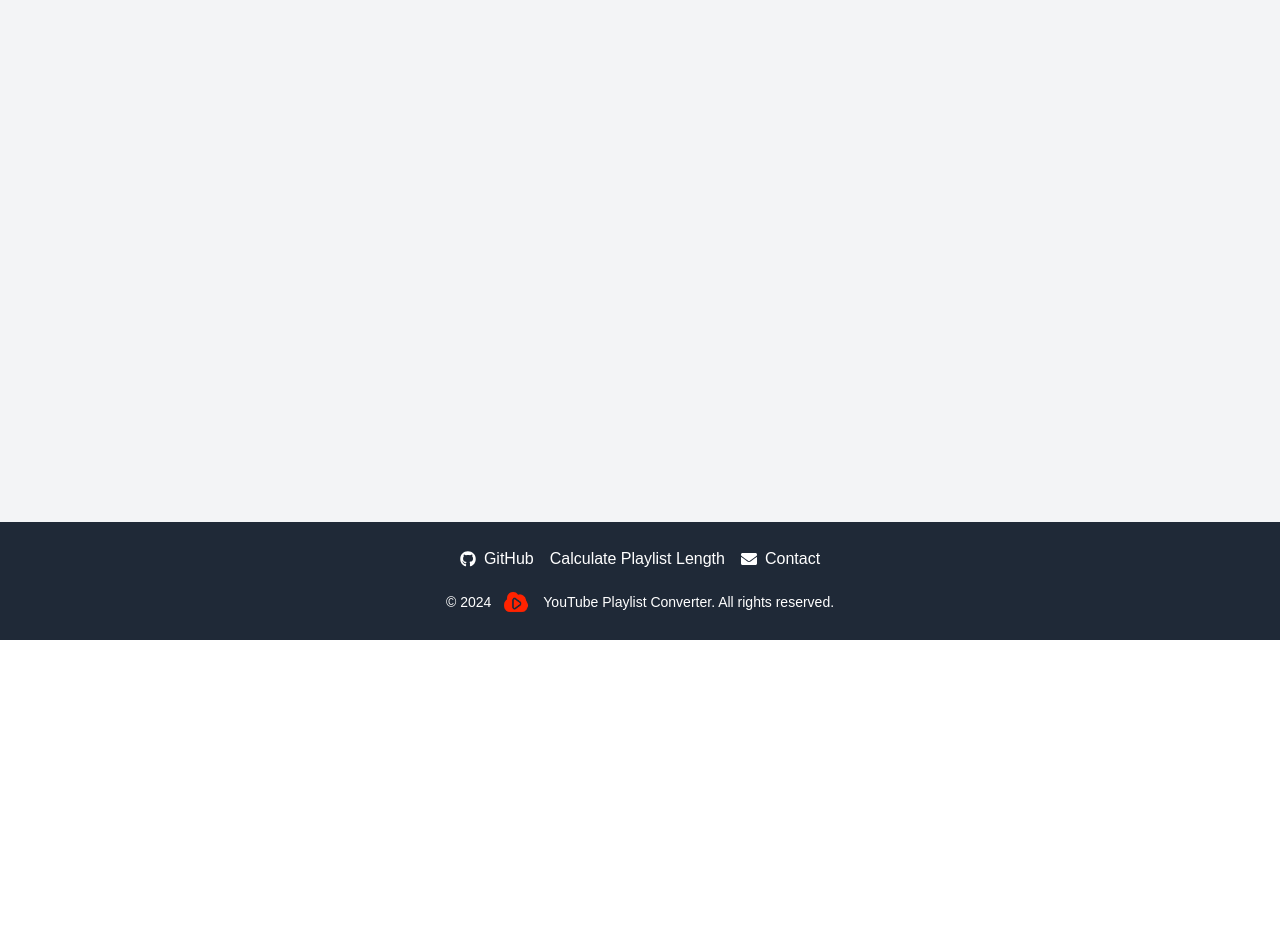
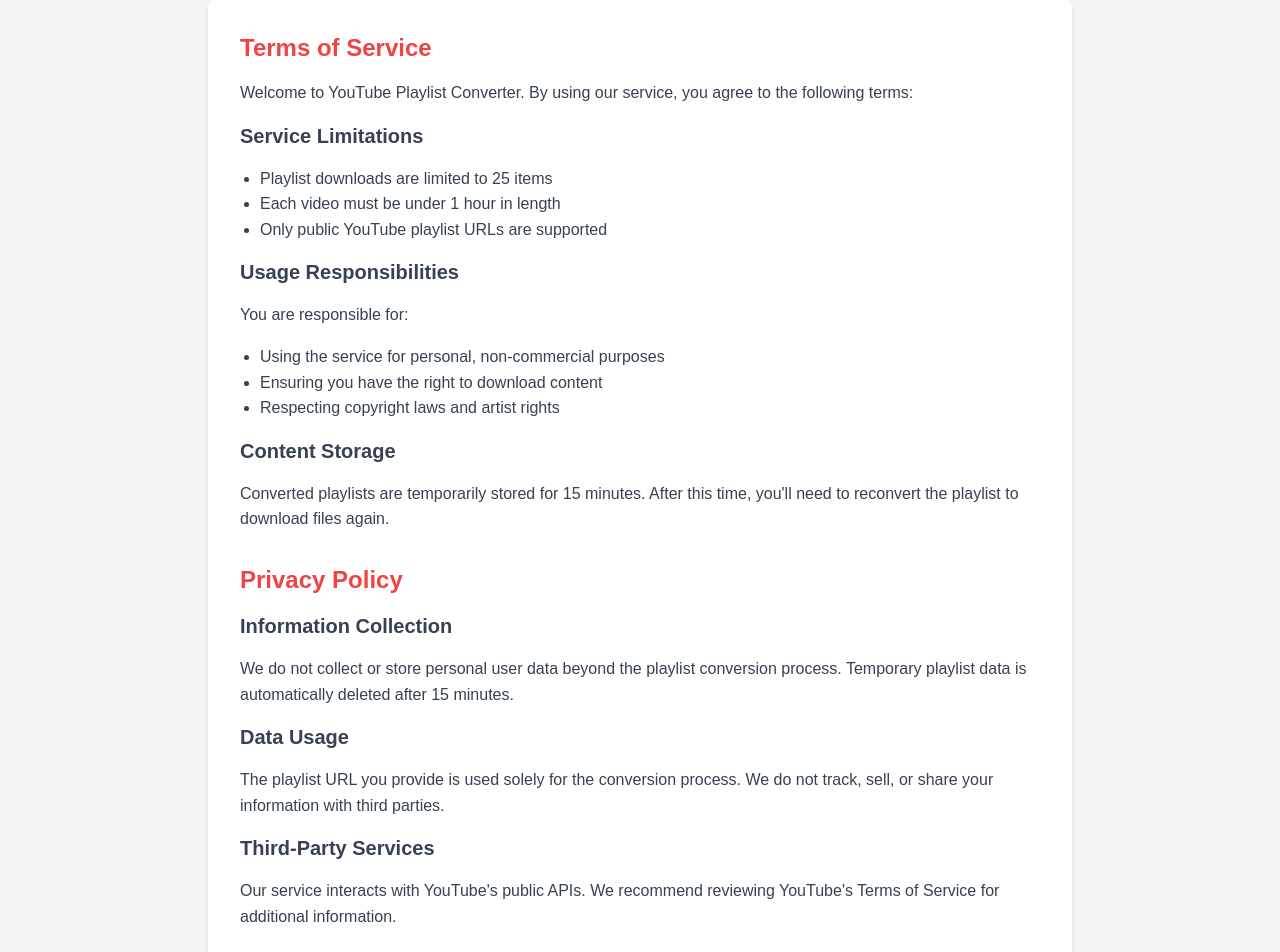
Before and after one commit to Kvnq-Poza/youtube-playlist-converter, a React (Vite) app: page /terms in a window 1280 px wide. Shown: the part 160-1112 px from the top of the page. Before the commit the page ends 800 px from the top, so only its background shows below. Built offline with nearby package versions, Linux system fonts and the light colour scheme.

Commit message:
Added Terms page

```diff
--- a/src/components/Footer.jsx
+++ b/src/components/Footer.jsx
@@ -1,11 +1,12 @@
 import React from "react";
-import { FaGithub, FaEnvelope } from "react-icons/fa";
+import { Link } from "react-router-dom";
+import { FaGithub, FaEnvelope, FaClock, FaFileContract } from "react-icons/fa";
 
 const Footer = () => {
   return (
     <footer className="bg-gray-800 text-white py-6 mt-auto">
-      <div className="container mx-auto text-center">
-        <div className="flex justify-center space-x-4 mb-4">
+      <div className="container mx-auto px-4">
+        <div className="flex flex-col sm:flex-row justify-center items-center space-y-4 sm:space-y-0 sm:space-x-4 mb-4">
           <a
             href="https://github.com/kvnq-poza"
             target="_blank"
@@ -20,7 +21,7 @@ const Footer = () => {
             rel="noopener noreferrer"
             className="hover:text-gray-300 flex items-center"
           >
-            Calculate Playlist Length
+            <FaClock className="mr-2" /> Calculate Playlist Length
           </a>
           <a
             href="mailto:contact@youtubeplaylistconverter.com"
@@ -28,16 +29,17 @@ const Footer = () => {
           >
             <FaEnvelope className="mr-2" /> Contact
           </a>
+          <Link to="/terms" className="hover:text-gray-300 flex items-center">
+            <FaFileContract className="mr-2" /> Terms & Privacy
+          </Link>
         </div>
-        <p className="text-sm flex justify-center items-center m-auto space-x-2">
-          <span>© {new Date().getFullYear()}</span>
-          <img
-            src="/logo.png"
-            alt="Youtube Playlist Converter logo"
-            className="h-7 w-9"
-          />
-          <span>YouTube Playlist Converter. All rights reserved.</span>
-        </p>
+        <div className="text-center">
+          <p className="text-sm flex flex-col sm:flex-row justify-center items-center space-y-2 sm:space-y-0 sm:space-x-2">
+            <span>© {new Date().getFullYear()}</span>
+            <span className="hidden sm:inline">•</span>
+            <span>YouTube Playlist Converter. All rights reserved.</span>
+          </p>
+        </div>
       </div>
     </footer>
   );
--- /dev/null
+++ b/src/components/TermsAndPrivacy.jsx
@@ -0,0 +1,82 @@
+import React from "react";
+import { FaFileContract, FaShieldAlt } from "react-icons/fa";
+
+const TermsAndPrivacy = () => {
+  return (
+    <div className="container mx-auto px-4 py-8 max-w-4xl">
+      <h1 className="text-3xl font-bold mb-6 text-center flex items-center justify-center">
+        <FaFileContract className="mr-3 text-red-500" />
+        Terms of Service and Privacy Policy
+      </h1>
+
+      <div className="bg-white shadow-md rounded-lg p-8">
+        <section className="mb-8">
+          <h2 className="text-2xl font-semibold mb-4 text-red-500">
+            Terms of Service
+          </h2>
+          <div className="space-y-4 text-gray-700">
+            <p>
+              Welcome to YouTube Playlist Converter. By using our service, you
+              agree to the following terms:
+            </p>
+
+            <h3 className="text-xl font-semibold mt-4">Service Limitations</h3>
+            <ul className="list-disc pl-5">
+              <li>Playlist downloads are limited to 25 items</li>
+              <li>Each video must be under 1 hour in length</li>
+              <li>Only public YouTube playlist URLs are supported</li>
+            </ul>
+
+            <h3 className="text-xl font-semibold mt-4">
+              Usage Responsibilities
+            </h3>
+            <p>You are responsible for:</p>
+            <ul className="list-disc pl-5">
+              <li>Using the service for personal, non-commercial purposes</li>
+              <li>Ensuring you have the right to download content</li>
+              <li>Respecting copyright laws and artist rights</li>
+            </ul>
+
+            <h3 className="text-xl font-semibold mt-4">Content Storage</h3>
+            <p>
+              Converted playlists are temporarily stored for 15 minutes. After
+              this time, you'll need to reconvert the playlist to download files
+              again.
+            </p>
+          </div>
+        </section>
+
+        <section>
+          <h2 className="text-2xl font-semibold mb-4 text-red-500">
+            Privacy Policy
+          </h2>
+          <div className="space-y-4 text-gray-700">
+            <h3 className="text-xl font-semibold mt-4">
+              Information Collection
+            </h3>
+            <p>
+              We do not collect or store personal user data beyond the playlist
+              conversion process. Temporary playlist data is automatically
+              deleted after 15 minutes.
+            </p>
+
+            <h3 className="text-xl font-semibold mt-4">Data Usage</h3>
+            <p>
+              The playlist URL you provide is used solely for the conversion
+              process. We do not track, sell, or share your information with
+              third parties.
+            </p>
+
+            <h3 className="text-xl font-semibold mt-4">Third-Party Services</h3>
+            <p>
+              Our service interacts with YouTube's public APIs. We recommend
+              reviewing YouTube's Terms of Service for additional information.
+            </p>
+          </div>
+        </section>
+      </div>
+    </div>
+  );
+};
+
+export default TermsAndPrivacy;
```
